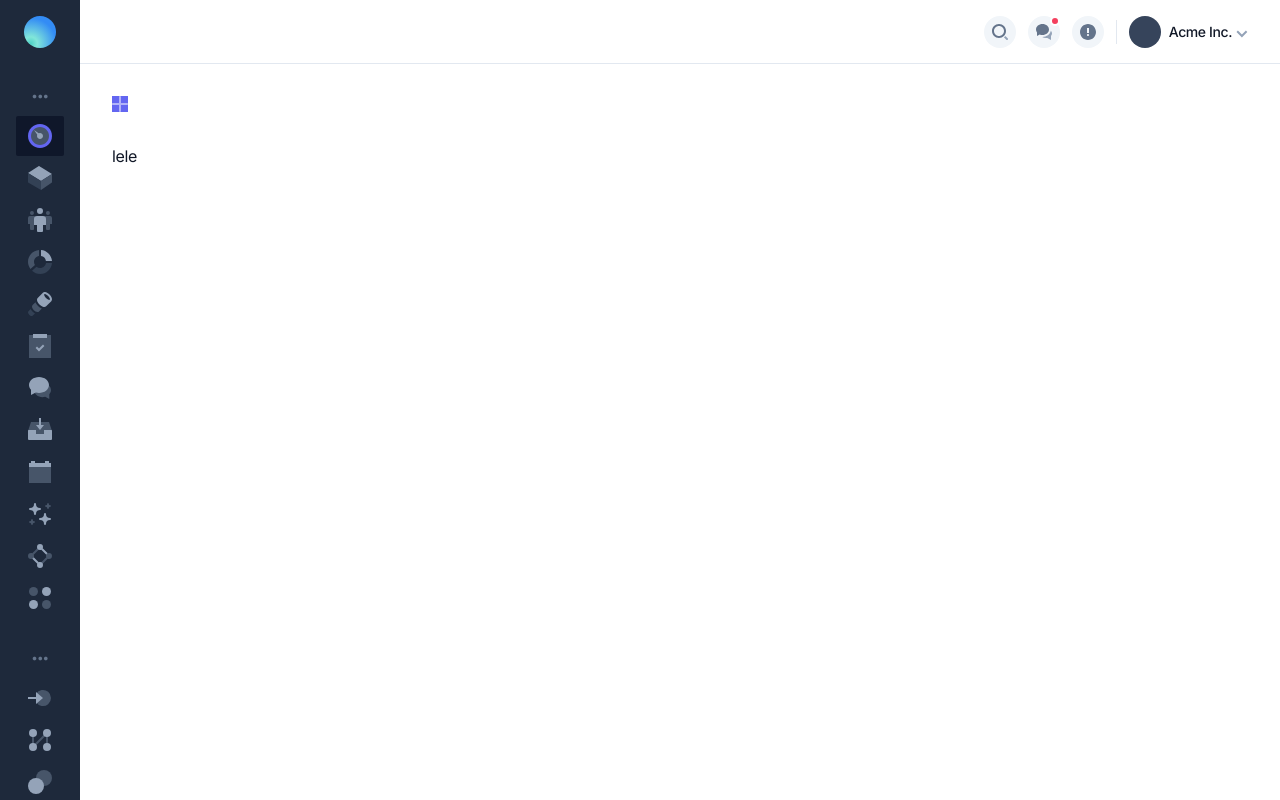
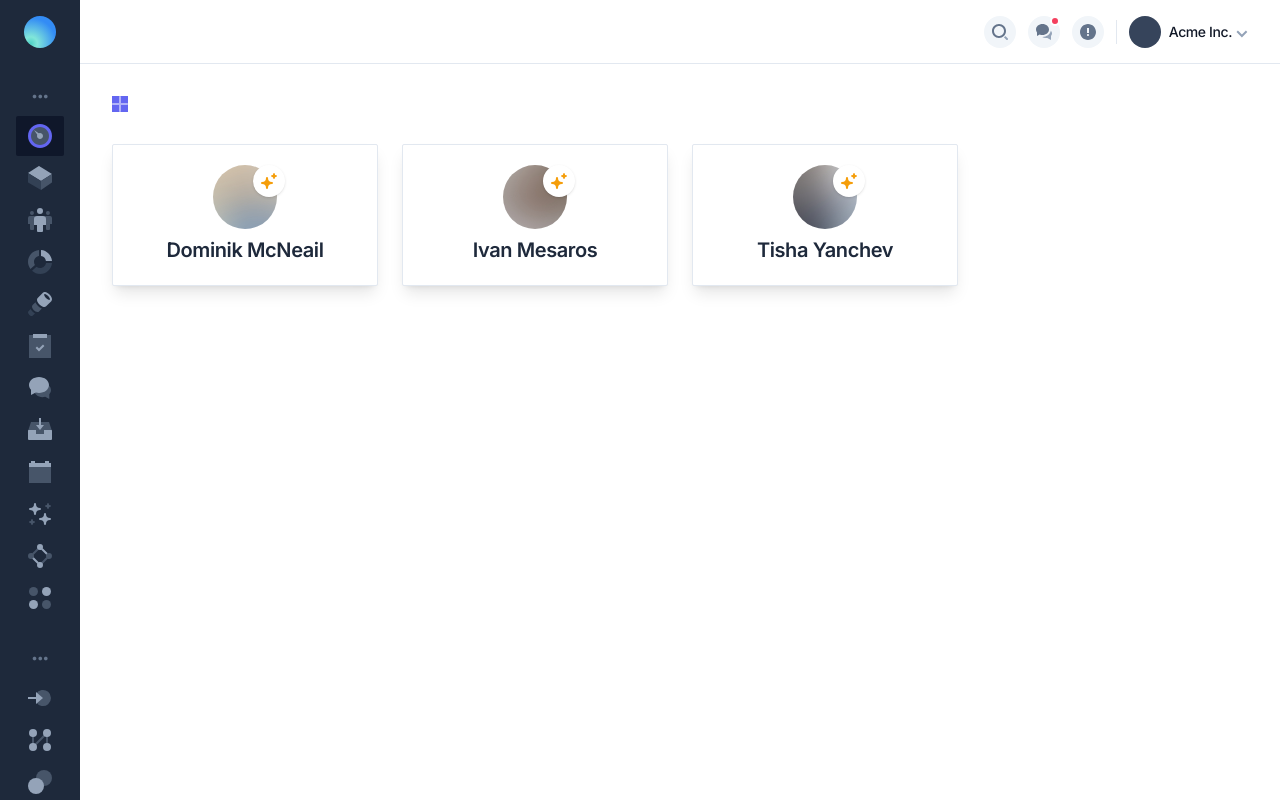
Before and after one commit to Roisfaozi/apptolls, a Next.js app: page /dashboard in a window 1280 px wide. Built offline with nearby package versions, Linux system fonts and the light colour scheme; no server answers; sample sign-in values are in the browser's storage.

Commit message:
* feat(dashboard/page.tsx): add MainCard component and display a grid of cards with user information

```diff
--- a/src/app/(private-route)/dashboard/page.tsx
+++ b/src/app/(private-route)/dashboard/page.tsx
@@ -1,8 +1,44 @@
-
+import MainCard from '@/components/dasboard/MainCard';
+import Image01 from '../../../images/user-64-01.jpg';
+import Image02 from '../../../images/user-64-02.jpg';
+import Image03 from '../../../images/user-64-03.jpg';
 function page() {
+  const items = [
+    {
+      id: 0,
+      name: 'Dominik McNeail',
+      image: Image01,
+      link: '#0',
+      content: 'Fitness Fanatic, Design Enthusiast, Mentor, Meetup Organizer & PHP Lover.',
+    },
+    {
+      id: 1,
+      name: 'Ivan Mesaros',
+      image: Image02,
+      link: '#0',
+      content: 'Fitness Fanatic, Design Enthusiast, Mentor, Meetup Organizer & PHP Lover.',
+    },
+    {
+      id: 2,
+      name: 'Tisha Yanchev',
+      image: Image03,
+      link: '#0',
+      content: 'Fitness Fanatic, Design Enthusiast, Mentor, Meetup Organizer & PHP Lover.',
+    },]
   return (
-    <div>
-      lele
+    <div className='grid grid-cols-12 gap-6'>
+      {
+        items.map(item => {
+          return (
+            <MainCard
+              key={item.id}
+              id={item.id}
+              name={item.name}
+              image={item.image}
+              link={item.link} />
+          )
+        })
+      }
     </div>
   )
 }
```
